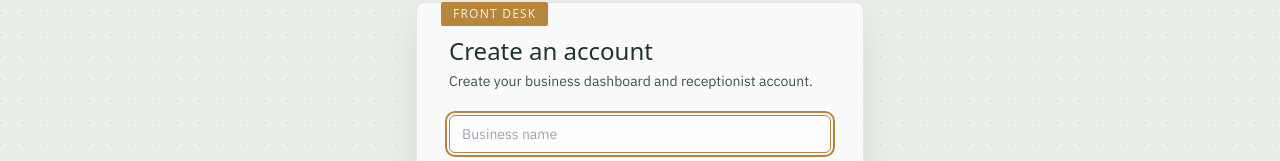
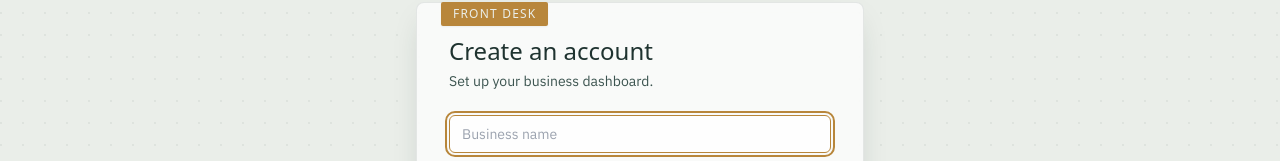
Before and after one commit to mibrahimamin/receptionist-app, a Next.js app: page /dashboard/signup in a window 1280 px wide. Shown: the part 186-347 px from the top of the page. Built offline with nearby package versions, Linux system fonts and the light colour scheme.

Commit message:
Updated some stuff

```diff
--- a/src/app/dashboard/signup/page.tsx
+++ b/src/app/dashboard/signup/page.tsx
@@ -88,7 +88,7 @@ export default function SignupPage() {
         </h1>
 
         <p className="text-sm text-inkLight mb-6">
-          Create your business dashboard and receptionist account.
+              Set up your business dashboard.
         </p>
 
         <form onSubmit={handleSubmit} className="space-y-3">
```
